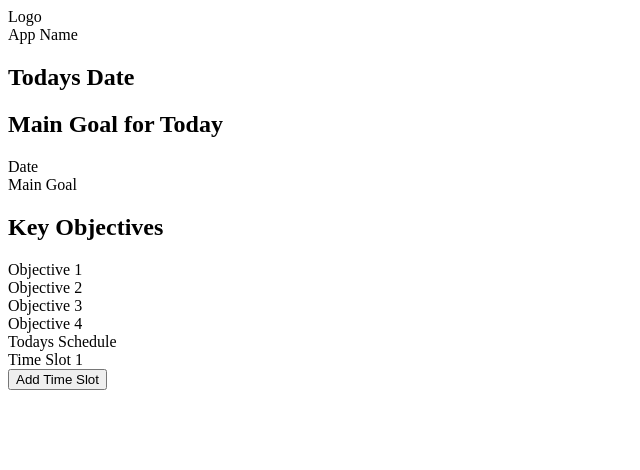
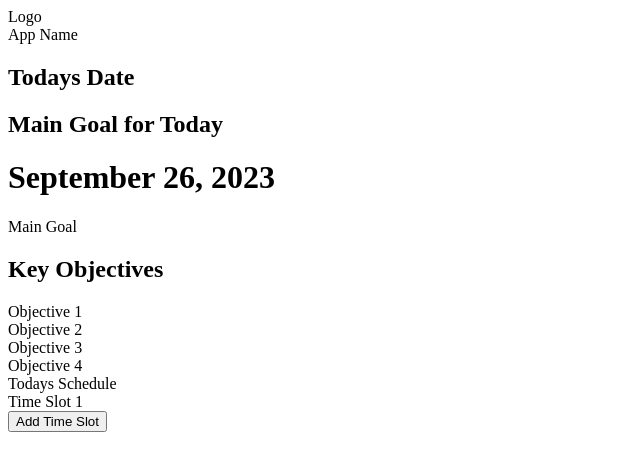
Before and after one commit to thesayf/eb-todo-app, a React (Create React App) app: page / in a window 1280 px wide. Shown: the top 470 px of the page, without its empty margins (0-640 px from the left). Built offline with nearby package versions, Linux system fonts and the light colour scheme; the HTML template or start-up script is replaced by a standard one.

Commit message:
Add: Integrated daisy ui to the project. Also now displaying the date on the page

```diff
--- a/src/Components/Date.tsx
+++ b/src/Components/Date.tsx
@@ -12,7 +12,7 @@ const getFormattedDate = (): string => {
 const DateComponent: React.FC = () => {
     return(
         <div className="col-span-full md:col-span-1 border h-full">
-            Date
+            <h1>{getFormattedDate()}</h1>
         </div>
     )
 }
```
